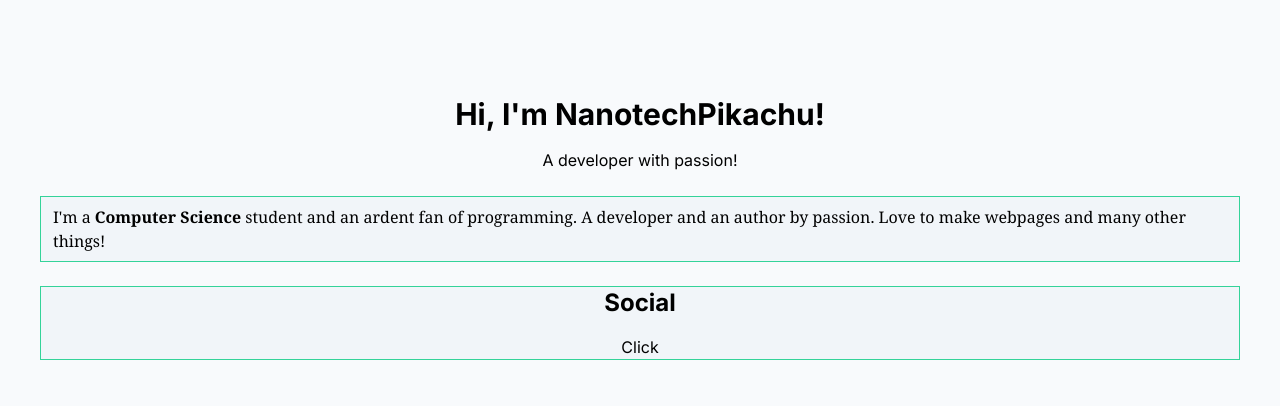
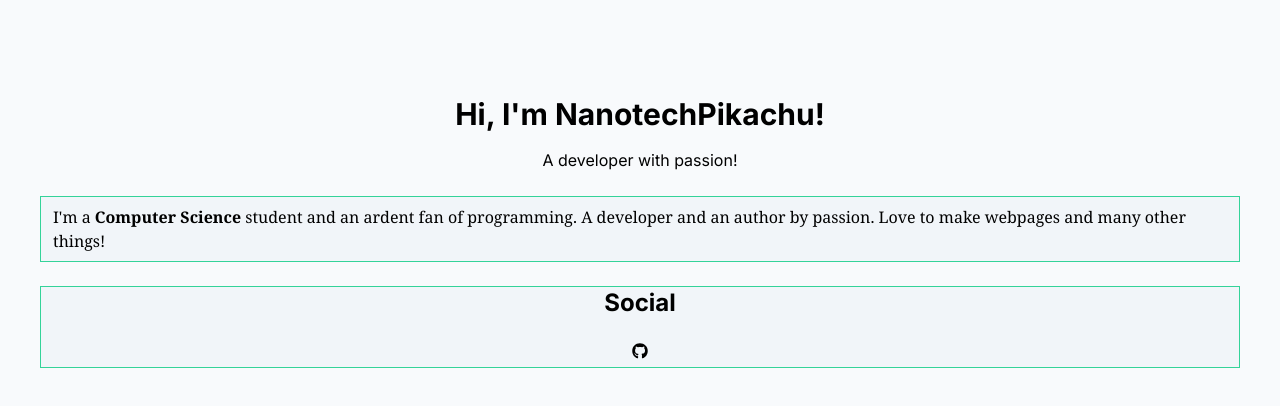
Before and after one commit to NanotechPikachu/Portfolio, a Next.js app: page / in a window 1280 px wide. Shown: the top 406 px of the page. Built offline with nearby package versions, Linux system fonts and the light colour scheme.

Commit message:
Update page.js

```diff
--- a/src/app/page.js
+++ b/src/app/page.js
@@ -1,3 +1,5 @@
+import { FaGithub } from "react-icons/fa";
+
 export default function Home() {
   return (
     <>
@@ -12,7 +14,9 @@ I&apos;m a <b>Computer Science</b> student and an ardent fan of programming. A d
     <div className="mr-2 ml-2 mt-6 border dark:border-emerald-600 border-emerald-400 dark:bg-[#2E3532] bg-slate-100">
     <h2 className="text-center text-xl md:text-2xl text-black dark:text-white font-bold">Social</h2>
     <div className="mt-4 flex items-center justify-center">
-    <button>Click</button>
+    <button className="h-8 w-8 p-2">
+    <FaGithub />
+    </button>
     </div>
     </div>
     </div>
```
